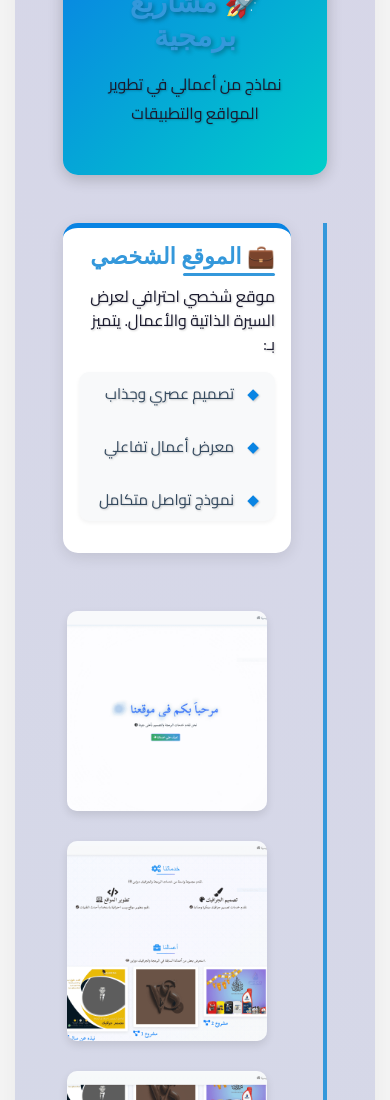
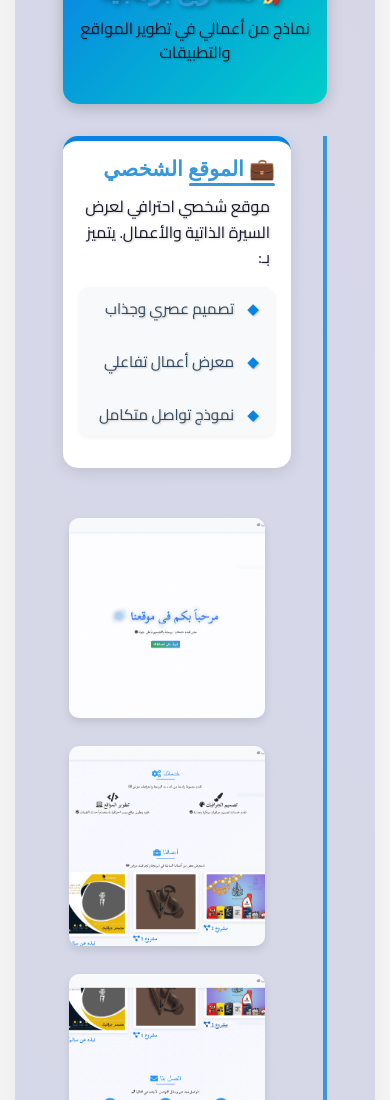
Before and after one commit to SALEMR1/RezQ, a plain HTML site: page project2.html in a window 390 px wide. Shown: the part 140-1240 px from the top of the page. Drawn offline with nearby package versions, Linux system fonts and the light colour scheme; some packages are replaced by stand-ins of ours; a script that the page names is missing.

Commit message:
Add files via upload

```diff
--- a/project2.html
+++ b/project2.html
@@ -42,34 +42,43 @@
         /* تحسينات للعرض على الموبايل */
         @media (max-width: 768px) {
             .xo-gallery {
-                grid-template-columns: repeat(auto-fill, minmax(200px, 1fr));
-                gap: 10px;
-                padding: 10px;
+                grid-template-columns: repeat(auto-fill, minmax(150px, 1fr));
+                gap: 8px;
+                padding: 8px;
             }
 
             .project-title {
                 font-size: 1.5rem !important;
                 margin-bottom: 1rem !important;
                 text-align: center !important;
+                padding: 0 10px !important;
+            }
+
+            .main-header {
+                padding: 1.5rem 1rem !important;
+                margin-bottom: 2rem !important;
             }
 
             .main-header h2 {
-                font-size: 1.8rem !important;
+                font-size: 1.6rem !important;
+                margin-bottom: 0.5rem !important;
             }
 
             .main-header p {
                 font-size: 1rem !important;
+                line-height: 1.5 !important;
             }
 
             .project-section h3 {
-                font-size: 1.4rem !important;
+                font-size: 1.3rem !important;
                 margin-bottom: 0.8rem !important;
             }
 
             .project-section p {
                 font-size: 1rem !important;
-                line-height: 1.5 !important;
+                line-height: 1.6 !important;
                 margin-bottom: 1rem !important;
+                padding: 0 5px !important;
             }
 
             .project-section ul li {
@@ -85,6 +94,21 @@
 
             .project-section > div {
                 padding: 1rem !important;
+                margin-bottom: 1.5rem !important;
+            }
+
+            .tech-stack span {
+                font-size: 0.9rem !important;
+                padding: 0.4rem 0.8rem !important;
+                margin: 0.2rem !important;
+            }
+
+            .btn-lg {
+                padding: 8px 20px !important;
+                font-size: 1rem !important;
+                white-space: normal !important;
+                width: 100% !important;
+                max-width: 250px !important;
             }
         }
     </style>
```
